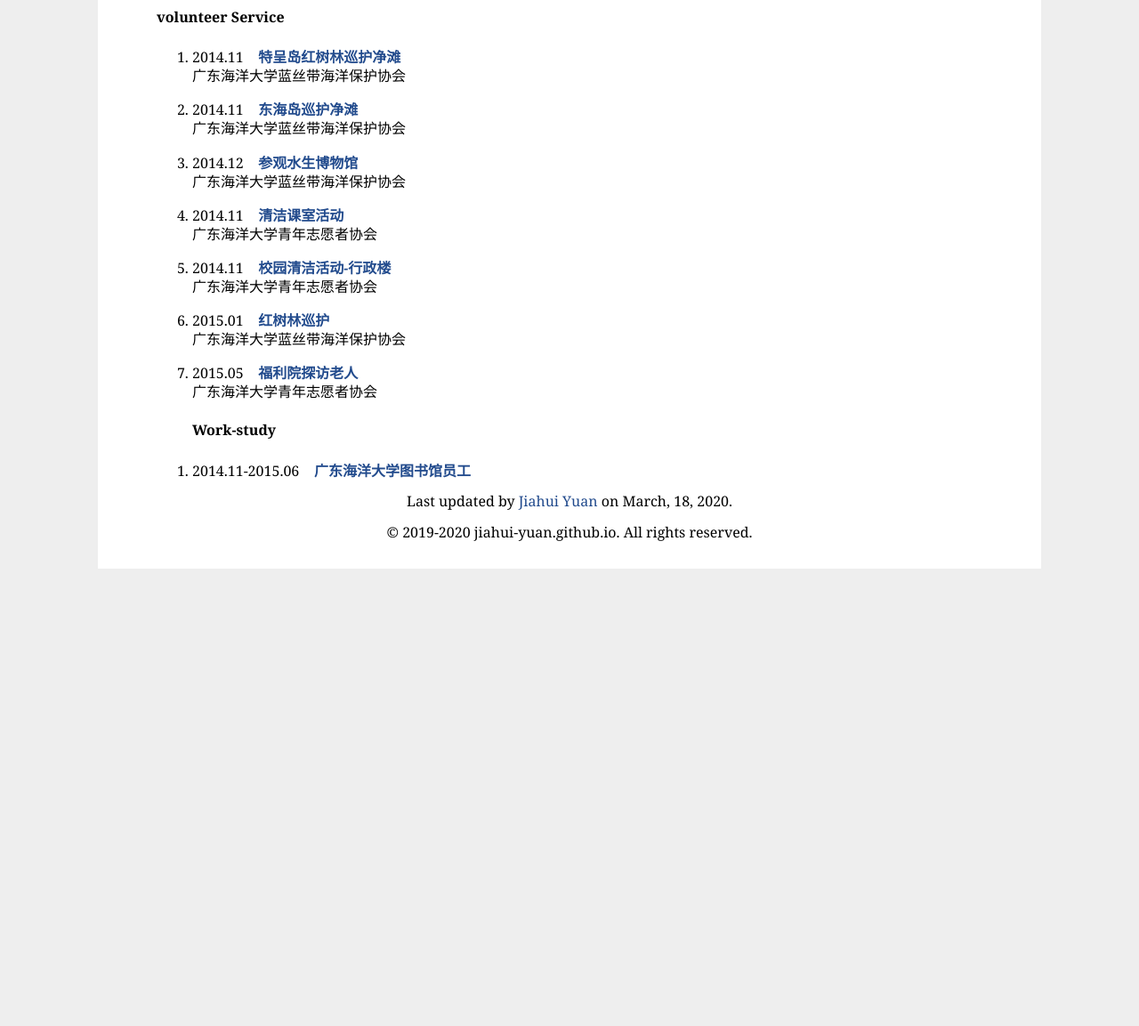
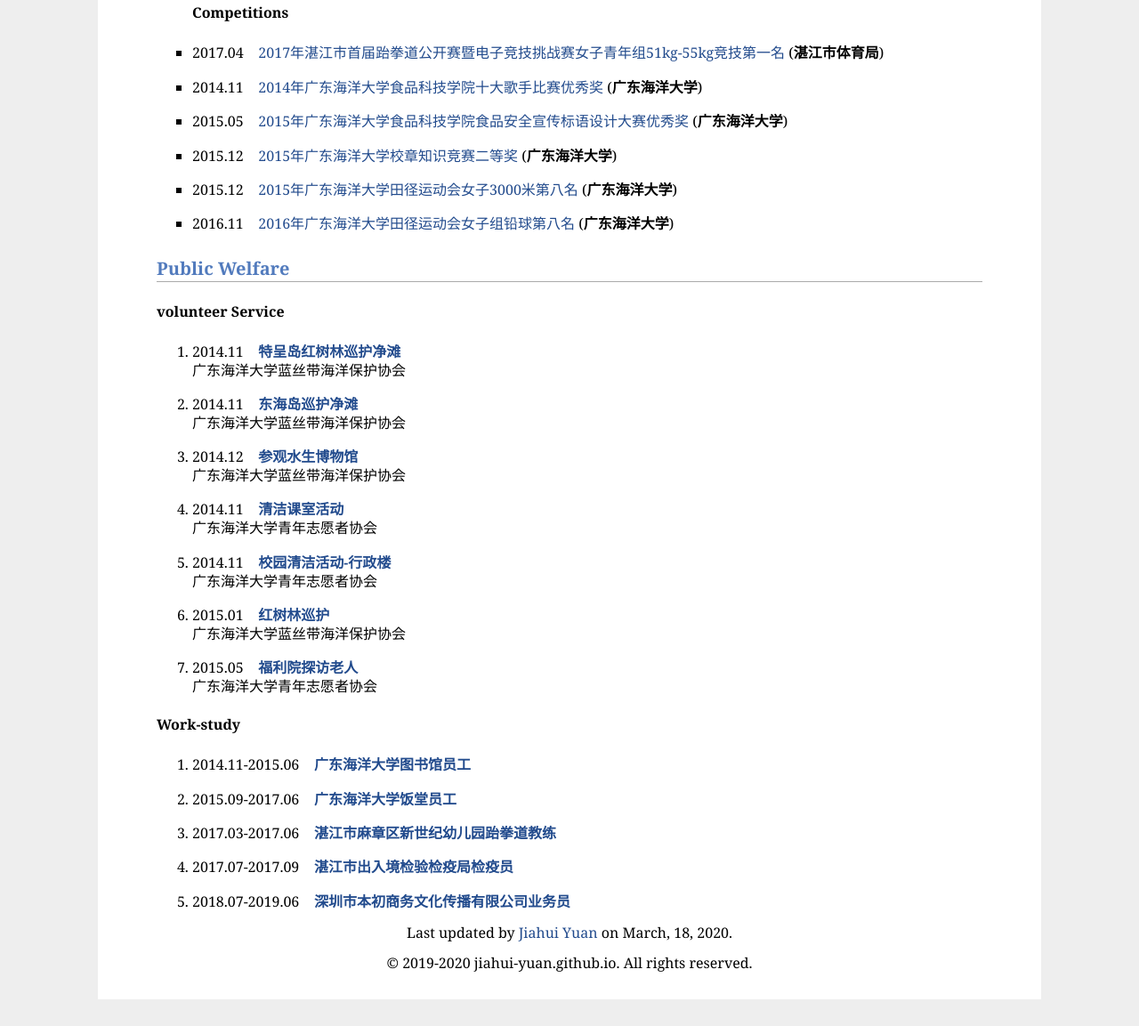
Before and after one commit to Jiahui-yuan/Jiahui-yuan.github.io, a plain HTML site: page index.html in a window 1280 px wide. Shown: the part 1525-2678 px from the top of the page at 89% size. Before the commit the page ends 2194 px from the top, so only its background shows below. Drawn offline with Linux system fonts and the light colour scheme.

Commit message:
Update index.html

```diff
--- a/index.html
+++ b/index.html
@@ -140,8 +140,9 @@
 
  </ul>
 
-<h2>Honors</h2>
+<h2>Award</h2>
 <ul>
+<h4>Honor</h4>
 <li>2015.10&nbsp;&nbsp;&nbsp;&nbsp;<a href="">2014-2015年度广东海洋大学三好学生</a></em> (<b>广东海洋大学</b>)</li>
 <li>2016.05&nbsp;&nbsp;&nbsp;&nbsp;<a href="">2014-2015年度广东海洋大学优秀团员</a></em> (<b>广东海洋大学委员会</b>)</li>
 <li>2014.12&nbsp;&nbsp;&nbsp;&nbsp;<a href="">2014-2015年度广东海洋大学武术协会跆拳道优秀学员</a></em> (<b>广东海洋大学武术协会</b>)</li>
@@ -150,7 +151,13 @@
 <li>2018.01&nbsp;&nbsp;&nbsp;&nbsp;<a href="">2016-2017年度广东海洋大学三好学生</a></em> (<b>广东海洋大学</b>)</li>
 <li>2018.05&nbsp;&nbsp;&nbsp;&nbsp;<a href="">2016-2017年度广东海洋大学优秀团员</a></em> (<b>广东海洋大学委员会</b>)</li>
 
-
+<h4>Competitions</h4>
+<li>2017.04&nbsp;&nbsp;&nbsp;&nbsp;<a href="">2017年湛江市首届跆拳道公开赛暨电子竞技挑战赛女子青年组51kg-55kg竞技第一名</a></em> (<b>湛江市体育局</b>)</li>
+<li>2014.11&nbsp;&nbsp;&nbsp;&nbsp;<a href="">2014年广东海洋大学食品科技学院十大歌手比赛优秀奖</a></em> (<b>广东海洋大学</b>)</li>
+<li>2015.05&nbsp;&nbsp;&nbsp;&nbsp;<a href="">2015年广东海洋大学食品科技学院食品安全宣传标语设计大赛优秀奖</a></em> (<b>广东海洋大学</b>)</li>
+<li>2015.12&nbsp;&nbsp;&nbsp;&nbsp;<a href="">2015年广东海洋大学校章知识竞赛二等奖</a></em> (<b>广东海洋大学</b>)</li>
+<li>2015.12&nbsp;&nbsp;&nbsp;&nbsp;<a href="">2015年广东海洋大学田径运动会女子3000米第八名</a></em> (<b>广东海洋大学</b>)</li>
+<li>2016.11&nbsp;&nbsp;&nbsp;&nbsp;<a href="">2016年广东海洋大学田径运动会女子组铅球第八名</a></em> (<b>广东海洋大学</b>)</li>
 
 
 </ul>
@@ -183,12 +190,24 @@
   </li>
 </ol>
 
+
+<h4>Work-study</h4>
 <ol>
-<h4>Work-study</h4>
   <li>
   2014.11-2015.06&nbsp;&nbsp;&nbsp;&nbsp;<b><a href="">广东海洋大学图书馆员工</a></b>
   </li>
-
+  <li>
+  2015.09-2017.06&nbsp;&nbsp;&nbsp;&nbsp;<b><a href="">广东海洋大学饭堂员工</a></b>
+  </li>
+  <li>
+  2017.03-2017.06&nbsp;&nbsp;&nbsp;&nbsp;<b><a href="">湛江市麻章区新世纪幼儿园跆拳道教练</a></b>
+  </li>
+  <li>
+  2017.07-2017.09&nbsp;&nbsp;&nbsp;&nbsp;<b><a href="">湛江市出入境检验检疫局检疫员</a></b>
+  </li>
+  <li>
+  2018.07-2019.06&nbsp;&nbsp;&nbsp;&nbsp;<b><a href="">深圳市本初商务文化传播有限公司业务员</a></b>
+  </li>
 </ol>
 
 
```
